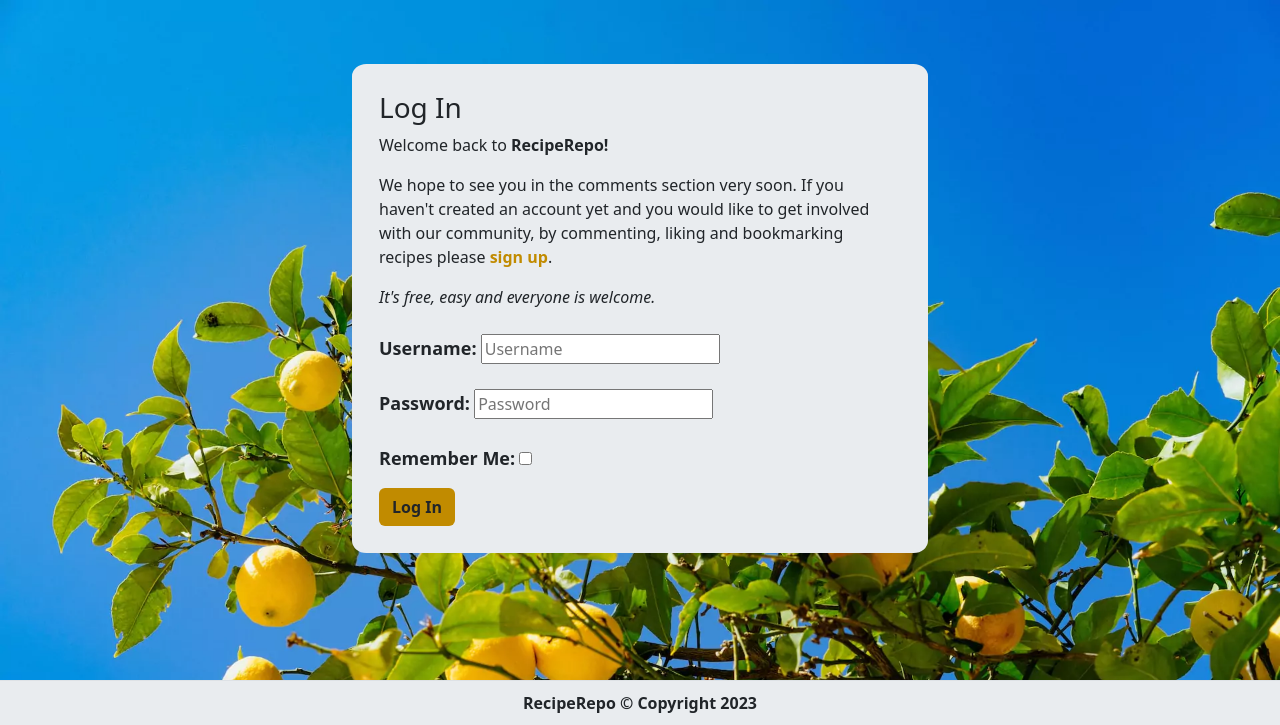
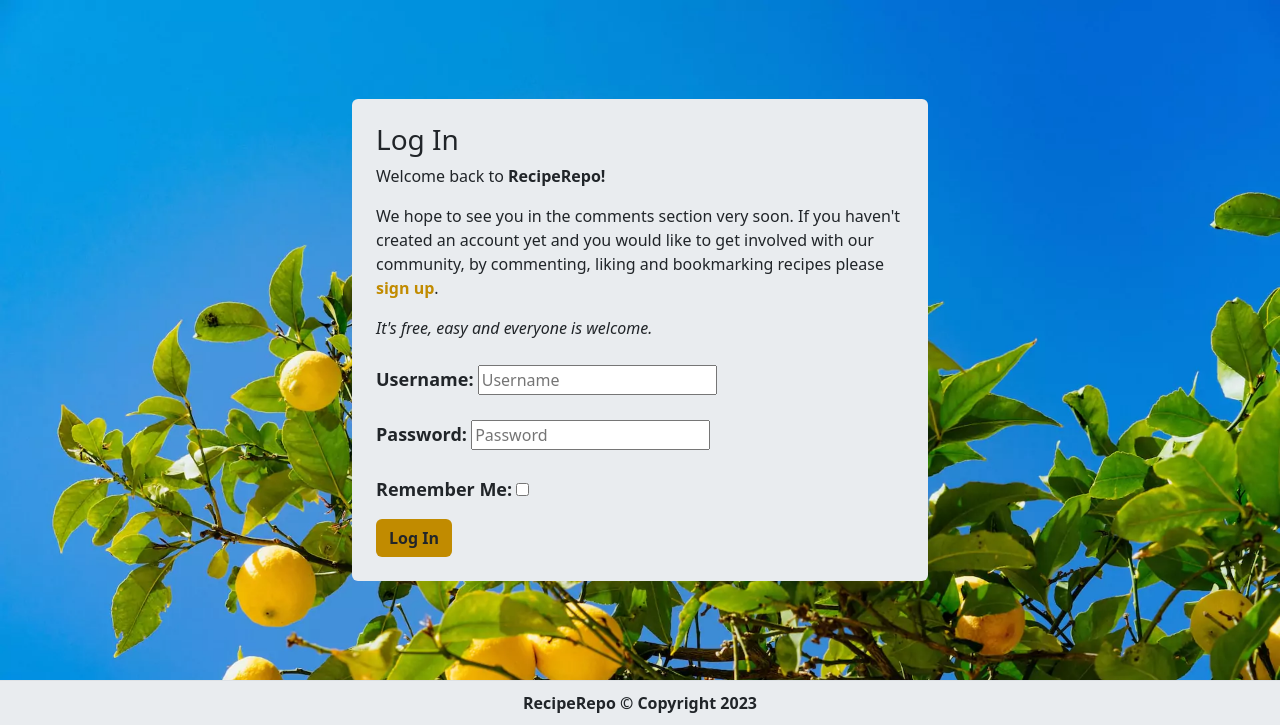
Before and after one commit to AlfredA93/recipe-repo-2, a Django app: page /accounts/login/ in a window 1280 px wide. Shown: the part 116-841 px from the top of the page. Run offline with Django 3.2, Linux system fonts and the light colour scheme; some libraries are stand-ins or nearby versions.

Commit message:
Refactor login.html - simplify div's

```diff
--- a/templates/account/login.html
+++ b/templates/account/login.html
@@ -10,10 +10,8 @@ active
 {% endblock %}
 
 {% block content %}
-<div class="login-img">
-  <div class="container col-md-6 bdr bckgrnd">
-    <div class="container d-flex justify-content-center mt-4">
-      <div class="row">
+<div class="login-img d-flex justify-content-center align-items-center">
+  <div class="col-md-6 rounded bckgrnd p-4">
     <h3>{% trans "Log In" %}</h3>
     <p>{% blocktrans %}Welcome back to <b>RecipeRepo!</b></p>
     <p>
@@ -23,10 +21,6 @@ active
       <a href="{{ signup_url }}" class="account-text">sign up</a>.
     </p>
     <p><em>It's free, easy and everyone is welcome.{% endblocktrans %}</em></p>
-      </div>
-    </div>
-    <div class="container d-flex mb-4">
-      <div class="row">
     <form class="login" method="POST" action="{% url 'account_login' %}">
       {% csrf_token %}
       {{ form.as_p }}
@@ -37,7 +31,5 @@ active
     </form>
   </div>
 </div>
-  </div>
-</div>
 
 {% endblock %}
```
Lines whose indentation alone changed are shown as unchanged.
